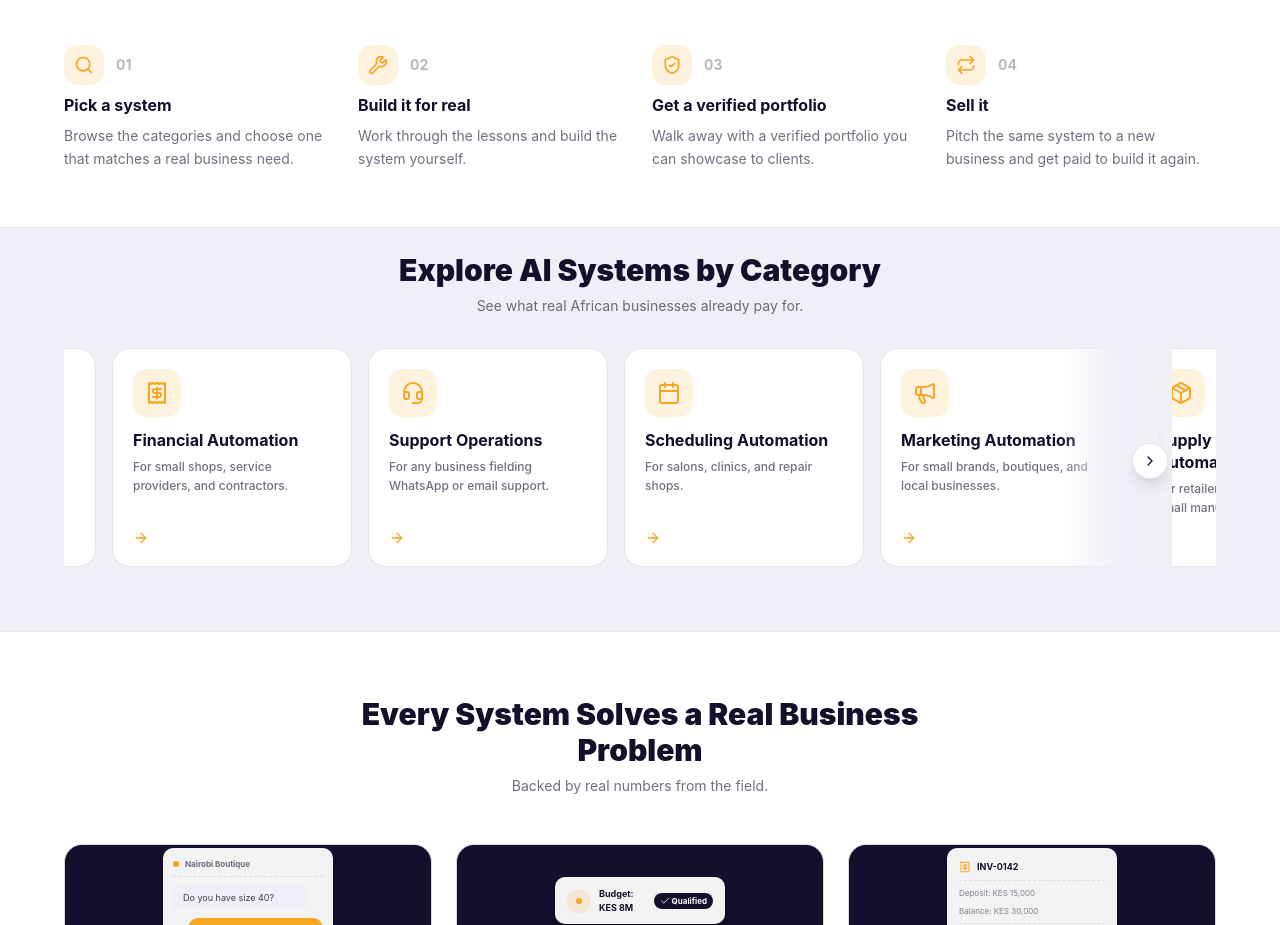
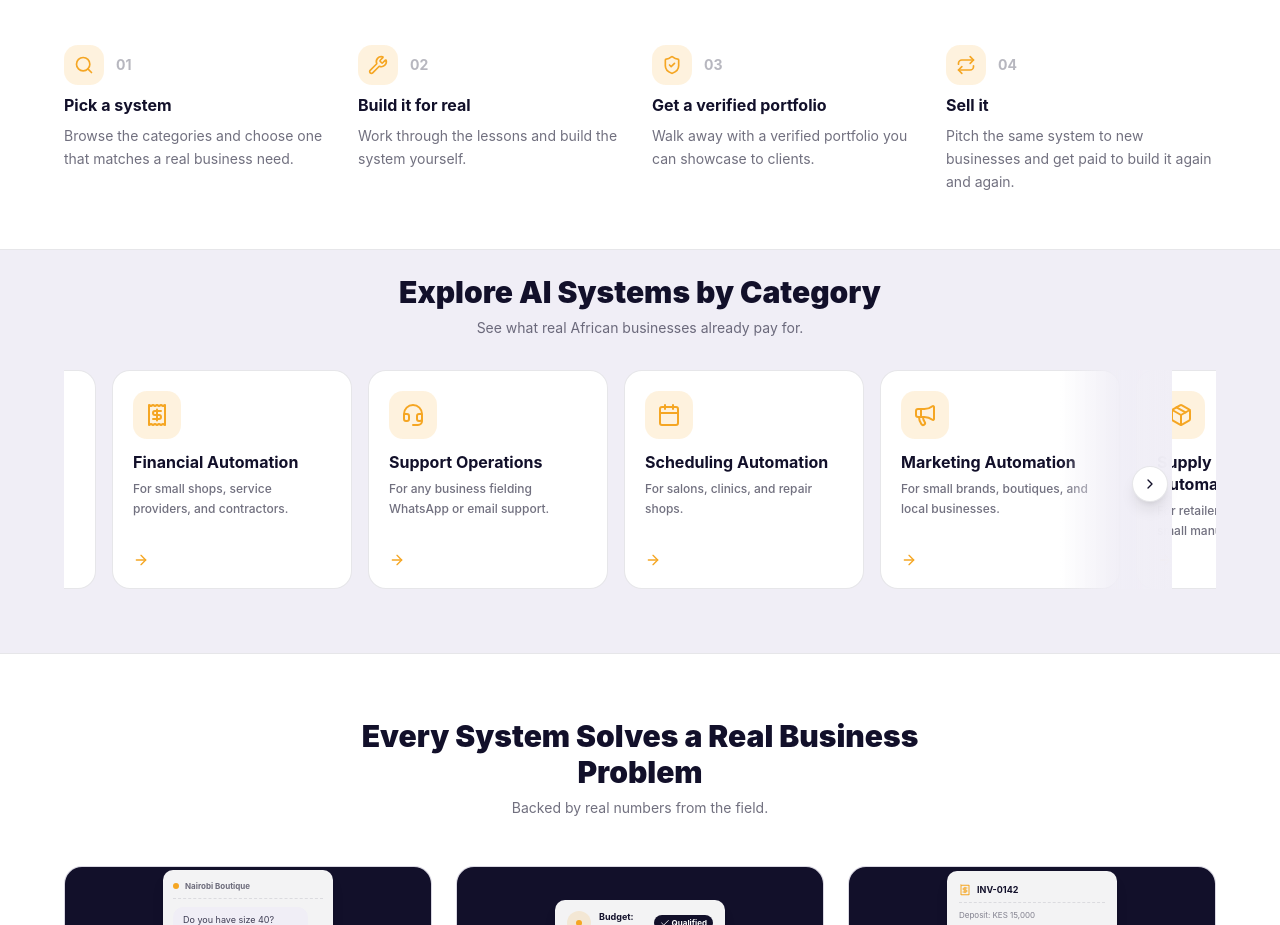
Before and after one commit to manuelmoureh/africademy-learning-platform, a React (Vite) app: page / in a window 1280 px wide. Shown: the part 889-1814 px from the top of the page. Built offline with nearby package versions, Linux system fonts and the light colour scheme; no server answers; a web font is replaced by a local one.

Commit message:
Emphasize resellability in How It Works step 4
"Pitch the same system to new businesses and get paid to build it again
and again" - echoes the "resell again and again" line already used in the
portfolio section, making clear this isn't a one-time resale.

```diff
--- a/src/components/LandingPage.tsx
+++ b/src/components/LandingPage.tsx
@@ -426,7 +426,7 @@ export const LandingPage: React.FC<LandingPageProps> = ({
               { icon: Search, title: 'Pick a system', body: 'Browse the categories and choose one that matches a real business need.' },
               { icon: Wrench, title: 'Build it for real', body: 'Work through the lessons and build the system yourself.' },
               { icon: ShieldCheck, title: 'Get a verified portfolio', body: 'Walk away with a verified portfolio you can showcase to clients.' },
-              { icon: Repeat, title: 'Sell it', body: 'Pitch the same system to a new business and get paid to build it again.' },
+              { icon: Repeat, title: 'Sell it', body: 'Pitch the same system to new businesses and get paid to build it again and again.' },
             ].map((step, i) => (
               <motion.div
                 key={step.title}
```
